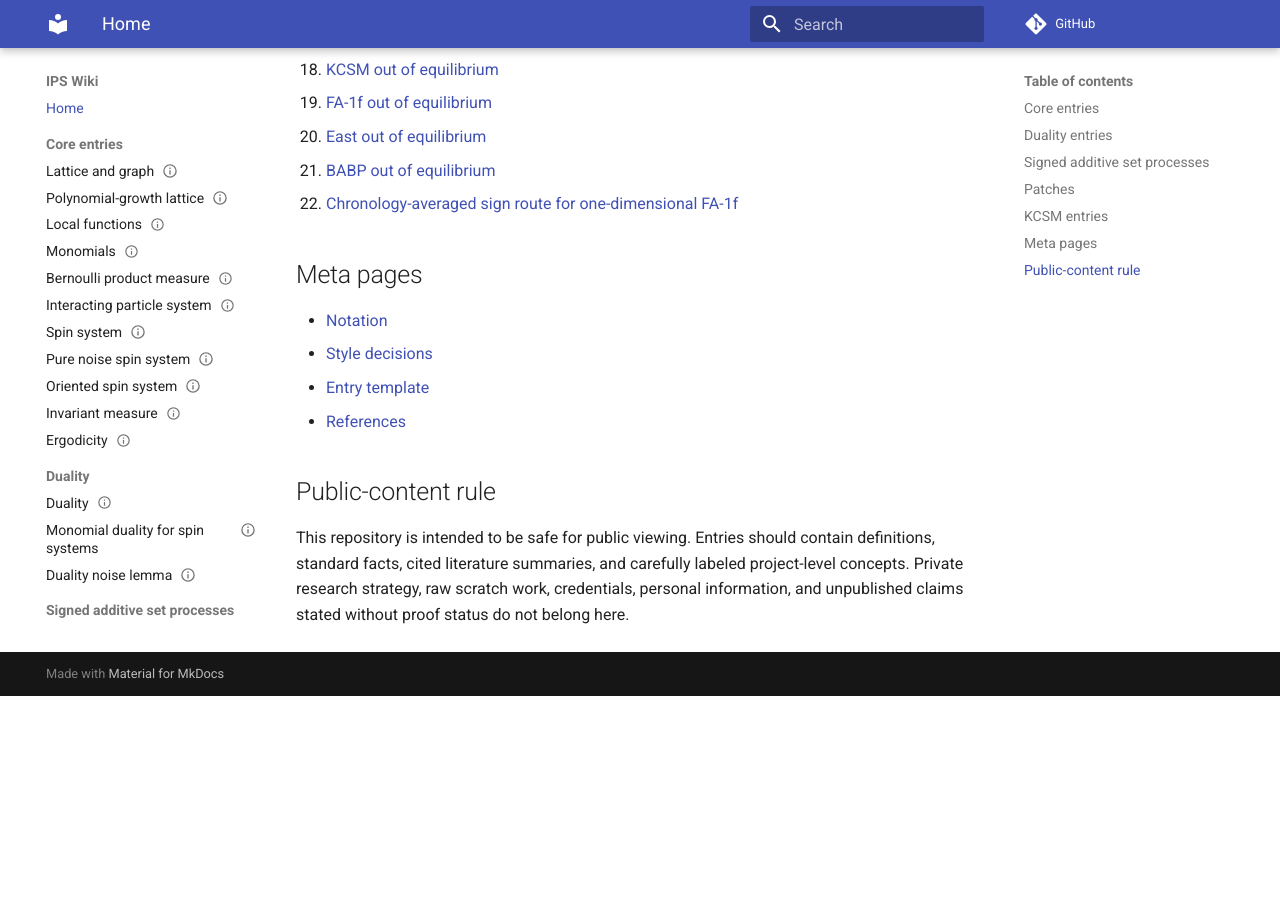
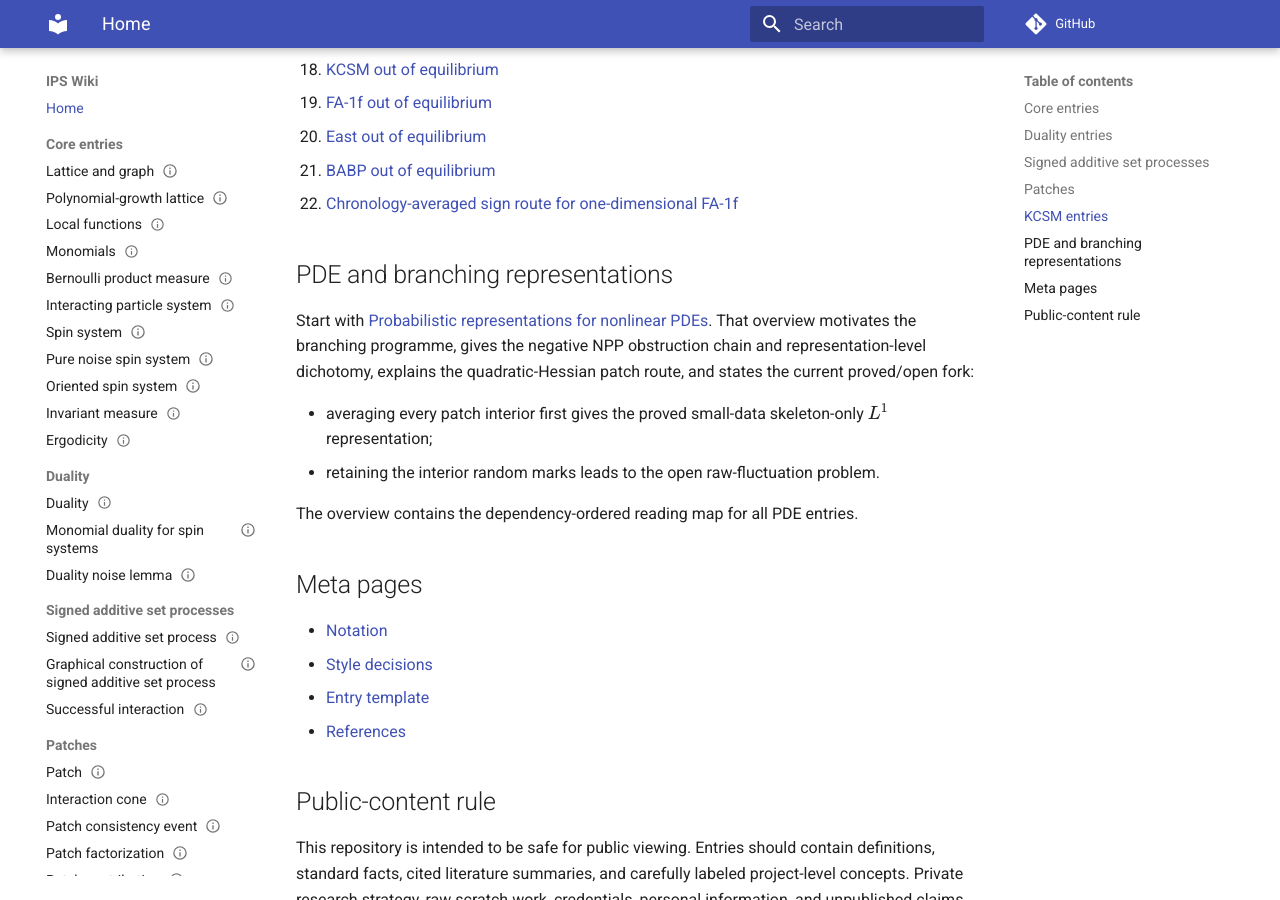
Before and after one commit to maciejgluchowski86-beep/ips-wiki, an MkDocs documentation site: the page built from docs/index.md, in a window 1280 px wide and 900 px high, scrolled down 2419 px. Built offline with MkDocs 1.6.1 and Material for MkDocs 9.7.7, drawn with Linux system fonts in a browser that asks for light colours; comment, search, counter and statistics services are not loaded; before the commit the page ends 3115 px from its top, so only the background shows below that; some of the changed text lies outside the part shown.

Commit message:
Link PDE overview from wiki home

```diff
--- a/docs/index.md
+++ b/docs/index.md
@@ -1,6 +1,6 @@
 # IPS Wiki
 
-This is a public-facing mathematical wiki for interacting particle systems, spin systems, ergodicity, and related research.
+This is a public-facing mathematical wiki for interacting particle systems, spin systems, ergodicity, duality, branching representations for nonlinear PDEs, and related research.
 
 Each article is a separate page with rendered TeX math and ordinary links to neighboring entries. The source files are Markdown under `docs/`.
 
@@ -77,6 +77,15 @@ The KCSM block uses the standard convention that `0` is the facilitating state.
 21. [BABP out of equilibrium](entries/babp-out-of-equilibrium.md)
 22. [Chronology-averaged sign route for one-dimensional FA-1f](entries/chronology-averaged-sign-route-for-fa-1f.md)
 
+## PDE and branching representations
+
+Start with [Probabilistic representations for nonlinear PDEs](pde-branching-representations.md). That overview motivates the branching programme, gives the negative NPP obstruction chain and representation-level dichotomy, explains the quadratic-Hessian patch route, and states the current proved/open fork:
+
+- averaging every patch interior first gives the proved small-data skeleton-only \(L^1\) representation;
+- retaining the interior random marks leads to the open raw-fluctuation problem.
+
+The overview contains the dependency-ordered reading map for all PDE entries.
+
 ## Meta pages
 
 - [Notation](meta/notation.md)
```
